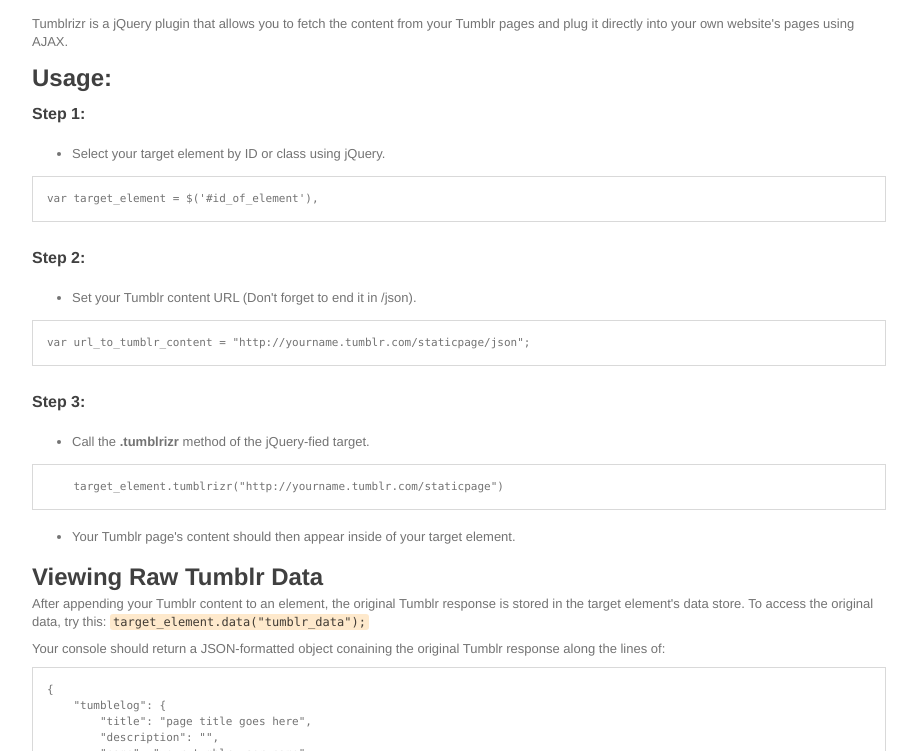
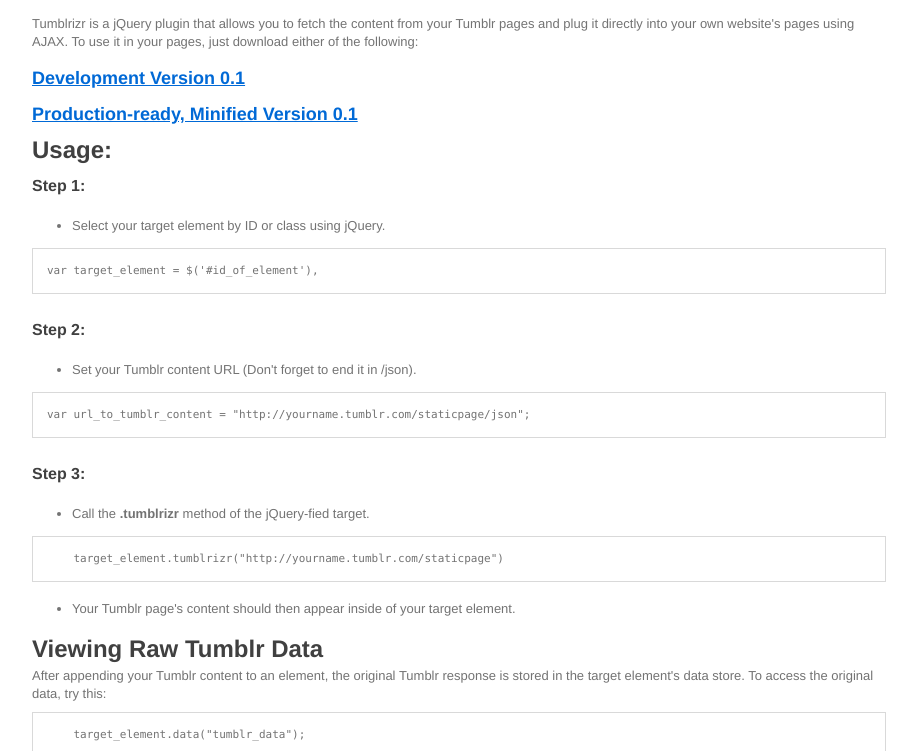
Before and after one commit to omardelarosa/tumblrizr, a plain HTML site: page index.html in a window 1280 px wide. Shown: the part 49-800 px from the top of the page, without its empty margins (181-1098 px from the left). Drawn offline with Linux system fonts and the light colour scheme.

Commit message:
updated index.html

```diff
--- a/index.html
+++ b/index.html
@@ -158,7 +158,11 @@
 <body>
 <h1>Tumblrizr</h1>
 
-<p>Tumblrizr is a jQuery plugin that allows you to fetch the content from your Tumblr pages and plug it directly into your own website's pages using AJAX.</p>
+<p>Tumblrizr is a jQuery plugin that allows you to fetch the content from your Tumblr pages and plug it directly into your own website's pages using AJAX. To use it in your pages, just download either of the following:</p>
+
+<h3><a href="http://omardelarosa.com/tumblrizr/tumblrizr.js">Development Version 0.1 </a></h3>
+
+<h3><a href="http://omardelarosa.com/tumblrizr/tumblrizr.min.js">Production-ready, Minified Version 0.1</a></h3>
 
 <h2>Usage:</h2>
 
@@ -199,10 +203,10 @@
 
 <h2>Viewing Raw Tumblr Data</h2>
 
-<p>After appending your Tumblr content to an element, the original Tumblr response is stored in the target element's data store.  To access the original data, try this:
-<code>
-    target_element.data("tumblr_data");
-</code></p>
+<p>After appending your Tumblr content to an element, the original Tumblr response is stored in the target element's data store.  To access the original data, try this:</p>
+
+<pre><code>    target_element.data("tumblr_data");
+</code></pre>
 
 <p>Your console should return a JSON-formatted object conaining the original Tumblr response along the lines of:</p>
 
```
